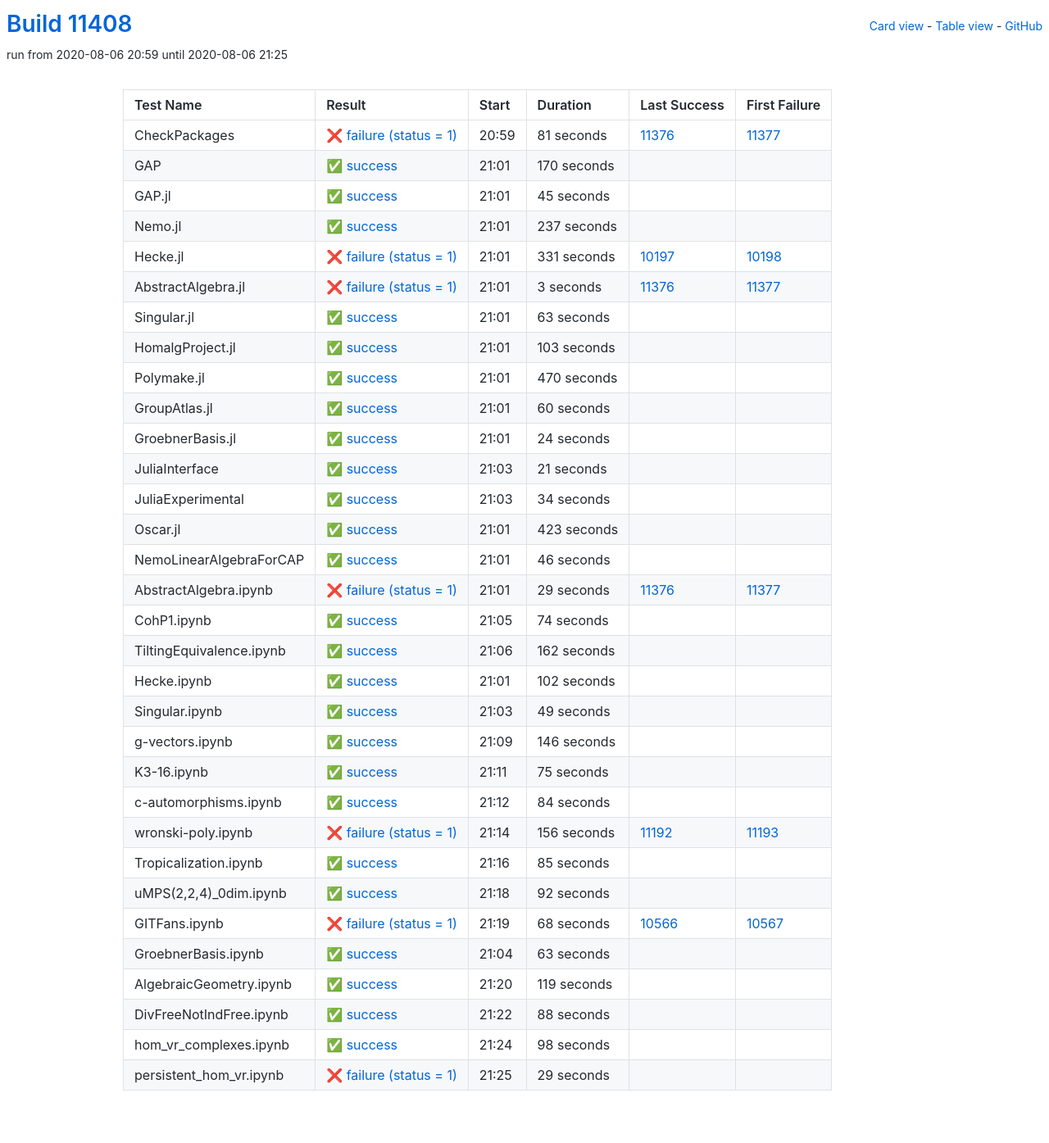
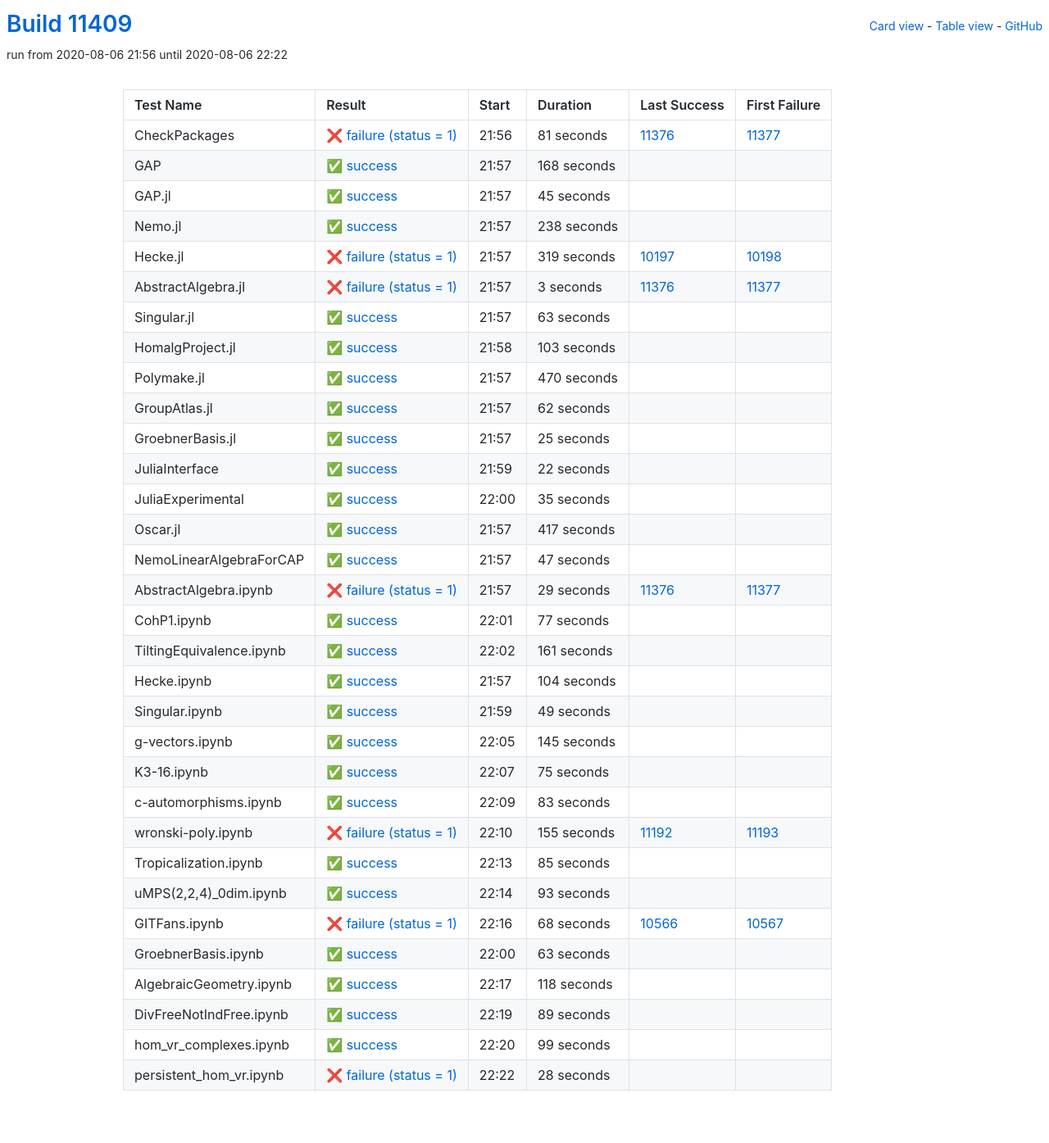
Before and after one commit to oscar-system/oscar-ci-status, a Jekyll site: the page built from table.html, in a window 1280 px wide. Shown: the whole page at 82% size. Built offline with Jekyll 4.4.1, drawn with Linux system fonts in a browser that asks for light colours.

Commit message:
Build #11409

```diff
--- a/_data/ci.yml
+++ b/_data/ci.yml
@@ -1,6 +1,6 @@
 ---
-build: 11408
-build_url: https://oscarci.mathematik.uni-kl.de/job/oscar/11408/
+build: 11409
+build_url: https://oscarci.mathematik.uni-kl.de/job/oscar/11409/
 job: oscar
 organization: oscar-system
 repo: oscar-ci-status
@@ -8,8 +8,8 @@
 tests:
 - name: CheckPackages
   id: checkpackages
-  log: https://oscarci.mathematik.uni-kl.de/job/oscar/11408/artifact/logs/build-11408/CheckPackages.log
-  start: 2020-08-06 20:59
+  log: https://oscarci.mathematik.uni-kl.de/job/oscar/11409/artifact/logs/build-11409/CheckPackages.log
+  start: 2020-08-06 21:56
   success: false
   exitcode: 1
   status: failure
@@ -20,20 +20,20 @@
   first_failure_url: https://oscarci.mathematik.uni-kl.de/job/oscar/11377/
 - name: GAP
   id: gap
-  log: https://oscarci.mathematik.uni-kl.de/job/oscar/11408/artifact/logs/build-11408/GAP.log
-  start: 2020-08-06 21:01
+  log: https://oscarci.mathematik.uni-kl.de/job/oscar/11409/artifact/logs/build-11409/GAP.log
+  start: 2020-08-06 21:57
   success: true
   exitcode: 0
   status: success
-  duration: 170
+  duration: 168
   last_success: false
   last_success_url:
   first_failure: false
   first_failure_url:
 - name: GAP.jl
   id: gap-jl
-  log: https://oscarci.mathematik.uni-kl.de/job/oscar/11408/artifact/logs/build-11408/GAP.jl.log
-  start: 2020-08-06 21:01
+  log: https://oscarci.mathematik.uni-kl.de/job/oscar/11409/artifact/logs/build-11409/GAP.jl.log
+  start: 2020-08-06 21:57
   success: true
   exitcode: 0
   status: success
@@ -44,32 +44,32 @@
   first_failure_url:
 - name: Nemo.jl
   id: nemo-jl
-  log: https://oscarci.mathematik.uni-kl.de/job/oscar/11408/artifact/logs/build-11408/Nemo.jl.log
-  start: 2020-08-06 21:01
+  log: https://oscarci.mathematik.uni-kl.de/job/oscar/11409/artifact/logs/build-11409/Nemo.jl.log
+  start: 2020-08-06 21:57
   success: true
   exitcode: 0
   status: success
-  duration: 237
+  duration: 238
   last_success: false
   last_success_url:
   first_failure: false
   first_failure_url:
 - name: Hecke.jl
   id: hecke-jl
-  log: https://oscarci.mathematik.uni-kl.de/job/oscar/11408/artifact/logs/build-11408/Hecke.jl.log
-  start: 2020-08-06 21:01
+  log: https://oscarci.mathematik.uni-kl.de/job/oscar/11409/artifact/logs/build-11409/Hecke.jl.log
+  start: 2020-08-06 21:57
   success: false
   exitcode: 1
   status: failure
-  duration: 331
+  duration: 319
   last_success: 10197
   last_success_url: https://oscarci.mathematik.uni-kl.de/job/oscar/10197/
   first_failure: 10198
   first_failure_url: https://oscarci.mathematik.uni-kl.de/job/oscar/10198/
 - name: AbstractAlgebra.jl
   id: abstractalgebra-jl
-  log: https://oscarci.mathematik.uni-kl.de/job/oscar/11408/artifact/logs/build-11408/AbstractAlgebra.jl.log
-  start: 2020-08-06 21:01
+  log: https://oscarci.mathematik.uni-kl.de/job/oscar/11409/artifact/logs/build-11409/AbstractAlgebra.jl.log
+  start: 2020-08-06 21:57
   success: false
   exitcode: 1
   status: failure
@@ -80,8 +80,8 @@
   first_failure_url: https://oscarci.mathematik.uni-kl.de/job/oscar/11377/
 - name: Singular.jl
   id: singular-jl
-  log: https://oscarci.mathematik.uni-kl.de/job/oscar/11408/artifact/logs/build-11408/Singular.jl.log
-  start: 2020-08-06 21:01
+  log: https://oscarci.mathematik.uni-kl.de/job/oscar/11409/artifact/logs/build-11409/Singular.jl.log
+  start: 2020-08-06 21:57
   success: true
   exitcode: 0
   status: success
@@ -92,8 +92,8 @@
   first_failure_url:
 - name: HomalgProject.jl
   id: homalgproject-jl
-  log: https://oscarci.mathematik.uni-kl.de/job/oscar/11408/artifact/logs/build-11408/HomalgProject.jl.log
-  start: 2020-08-06 21:01
+  log: https://oscarci.mathematik.uni-kl.de/job/oscar/11409/artifact/logs/build-11409/HomalgProject.jl.log
+  start: 2020-08-06 21:58
   success: true
   exitcode: 0
   status: success
@@ -104,8 +104,8 @@
   first_failure_url:
 - name: Polymake.jl
   id: polymake-jl
-  log: https://oscarci.mathematik.uni-kl.de/job/oscar/11408/artifact/logs/build-11408/Polymake.jl.log
-  start: 2020-08-06 21:01
+  log: https://oscarci.mathematik.uni-kl.de/job/oscar/11409/artifact/logs/build-11409/Polymake.jl.log
+  start: 2020-08-06 21:57
   success: true
   exitcode: 0
   status: success
@@ -116,80 +116,80 @@
   first_failure_url:
 - name: GroupAtlas.jl
   id: groupatlas-jl
-  log: https://oscarci.mathematik.uni-kl.de/job/oscar/11408/artifact/logs/build-11408/GroupAtlas.jl.log
-  start: 2020-08-06 21:01
+  log: https://oscarci.mathematik.uni-kl.de/job/oscar/11409/artifact/logs/build-11409/GroupAtlas.jl.log
+  start: 2020-08-06 21:57
   success: true
   exitcode: 0
   status: success
-  duration: 60
+  duration: 62
   last_success: false
   last_success_url:
   first_failure: false
   first_failure_url:
 - name: GroebnerBasis.jl
   id: groebnerbasis-jl
-  log: https://oscarci.mathematik.uni-kl.de/job/oscar/11408/artifact/logs/build-11408/GroebnerBasis.jl.log
-  start: 2020-08-06 21:01
+  log: https://oscarci.mathematik.uni-kl.de/job/oscar/11409/artifact/logs/build-11409/GroebnerBasis.jl.log
+  start: 2020-08-06 21:57
   success: true
   exitcode: 0
   status: success
-  duration: 24
+  duration: 25
   last_success: false
   last_success_url:
   first_failure: false
   first_failure_url:
 - name: JuliaInterface
   id: juliainterface
-  log: https://oscarci.mathematik.uni-kl.de/job/oscar/11408/artifact/logs/build-11408/JuliaInterface.log
-  start: 2020-08-06 21:03
+  log: https://oscarci.mathematik.uni-kl.de/job/oscar/11409/artifact/logs/build-11409/JuliaInterface.log
+  start: 2020-08-06 21:59
   success: true
   exitcode: 0
   status: success
-  duration: 21
+  duration: 22
   last_success: false
   last_success_url:
   first_failure: false
   first_failure_url:
 - name: JuliaExperimental
   id: juliaexperimental
-  log: https://oscarci.mathematik.uni-kl.de/job/oscar/11408/artifact/logs/build-11408/JuliaExperimental.log
-  start: 2020-08-06 21:03
+  log: https://oscarci.mathematik.uni-kl.de/job/oscar/11409/artifact/logs/build-11409/JuliaExperimental.log
+  start: 2020-08-06 22:00
   success: true
   exitcode: 0
   status: success
-  duration: 34
+  duration: 35
   last_success: false
   last_success_url:
   first_failure: false
   first_failure_url:
 - name: Oscar.jl
   id: oscar-jl
-  log: https://oscarci.mathematik.uni-kl.de/job/oscar/11408/artifact/logs/build-11408/Oscar.jl.log
-  start: 2020-08-06 21:01
+  log: https://oscarci.mathematik.uni-kl.de/job/oscar/11409/artifact/logs/build-11409/Oscar.jl.log
+  start: 2020-08-06 21:57
   success: true
   exitcode: 0
   status: success
-  duration: 423
+  duration: 417
   last_success: false
   last_success_url:
   first_failure: false
   first_failure_url:
 - name: NemoLinearAlgebraForCAP
   id: nemolinearalgebraforcap
-  log: https://oscarci.mathematik.uni-kl.de/job/oscar/11408/artifact/logs/build-11408/NemoLinearAlgebraForCAP.log
-  start: 2020-08-06 21:01
+  log: https://oscarci.mathematik.uni-kl.de/job/oscar/11409/artifact/logs/build-11409/NemoLinearAlgebraForCAP.log
+  start: 2020-08-06 21:57
   success: true
   exitcode: 0
   status: success
-  duration: 46
+  duration: 47
   last_success: false
   last_success_url:
   first_failure: false
   first_failure_url:
 - name: AbstractAlgebra.ipynb
   id: abstractalgebra-ipynb
-  log: https://oscarci.mathematik.uni-kl.de/job/oscar/11408/artifact/logs/build-11408/AbstractAlgebra.ipynb.log
-  start: 2020-08-06 21:01
+  log: https://oscarci.mathematik.uni-kl.de/job/oscar/11409/artifact/logs/build-11409/AbstractAlgebra.ipynb.log
+  start: 2020-08-06 21:57
   success: false
   exitcode: 1
   status: failure
@@ -200,44 +200,44 @@
   first_failure_url: https://oscarci.mathematik.uni-kl.de/job/oscar/11377/
 - name: CohP1.ipynb
   id: cohp1-ipynb
-  log: https://oscarci.mathematik.uni-kl.de/job/oscar/11408/artifact/logs/build-11408/CohP1.ipynb.log
-  start: 2020-08-06 21:05
+  log: https://oscarci.mathematik.uni-kl.de/job/oscar/11409/artifact/logs/build-11409/CohP1.ipynb.log
+  start: 2020-08-06 22:01
   success: true
   exitcode: 0
   status: success
-  duration: 74
+  duration: 77
   last_success: false
   last_success_url:
   first_failure: false
   first_failure_url:
 - name: TiltingEquivalence.ipynb
   id: tiltingequivalence-ipynb
-  log: https://oscarci.mathematik.uni-kl.de/job/oscar/11408/artifact/logs/build-11408/TiltingEquivalence.ipynb.log
-  start: 2020-08-06 21:06
+  log: https://oscarci.mathematik.uni-kl.de/job/oscar/11409/artifact/logs/build-11409/TiltingEquivalence.ipynb.log
+  start: 2020-08-06 22:02
   success: true
   exitcode: 0
   status: success
-  duration: 162
+  duration: 161
   last_success: false
   last_success_url:
   first_failure: false
   first_failure_url:
 - name: Hecke.ipynb
   id: hecke-ipynb
-  log: https://oscarci.mathematik.uni-kl.de/job/oscar/11408/artifact/logs/build-11408/Hecke.ipynb.log
-  start: 2020-08-06 21:01
+  log: https://oscarci.mathematik.uni-kl.de/job/oscar/11409/artifact/logs/build-11409/Hecke.ipynb.log
+  start: 2020-08-06 21:57
   success: true
   exitcode: 0
   status: success
-  duration: 102
+  duration: 104
   last_success: false
   last_success_url:
   first_failure: false
   first_failure_url:
 - name: Singular.ipynb
   id: singular-ipynb
-  log: https://oscarci.mathematik.uni-kl.de/job/oscar/11408/artifact/logs/build-11408/Singular.ipynb.log
-  start: 2020-08-06 21:03
+  log: https://oscarci.mathematik.uni-kl.de/job/oscar/11409/artifact/logs/build-11409/Singular.ipynb.log
+  start: 2020-08-06 21:59
   success: true
   exitcode: 0
   status: success
@@ -248,20 +248,20 @@
   first_failure_url:
 - name: g-vectors.ipynb
   id: g-vectors-ipynb
-  log: https://oscarci.mathematik.uni-kl.de/job/oscar/11408/artifact/logs/build-11408/g-vectors.ipynb.log
-  start: 2020-08-06 21:09
+  log: https://oscarci.mathematik.uni-kl.de/job/oscar/11409/artifact/logs/build-11409/g-vectors.ipynb.log
+  start: 2020-08-06 22:05
   success: true
   exitcode: 0
   status: success
-  duration: 146
+  duration: 145
   last_success: false
   last_success_url:
   first_failure: false
   first_failure_url:
 - name: K3-16.ipynb
   id: k3-16-ipynb
-  log: https://oscarci.mathematik.uni-kl.de/job/oscar/11408/artifact/logs/build-11408/K3-16.ipynb.log
-  start: 2020-08-06 21:11
+  log: https://oscarci.mathematik.uni-kl.de/job/oscar/11409/artifact/logs/build-11409/K3-16.ipynb.log
+  start: 2020-08-06 22:07
   success: true
   exitcode: 0
   status: success
@@ -272,32 +272,32 @@
   first_failure_url:
 - name: c-automorphisms.ipynb
   id: c-automorphisms-ipynb
-  log: https://oscarci.mathematik.uni-kl.de/job/oscar/11408/artifact/logs/build-11408/c-automorphisms.ipynb.log
-  start: 2020-08-06 21:12
+  log: https://oscarci.mathematik.uni-kl.de/job/oscar/11409/artifact/logs/build-11409/c-automorphisms.ipynb.log
+  start: 2020-08-06 22:09
   success: true
   exitcode: 0
   status: success
-  duration: 84
+  duration: 83
   last_success: false
   last_success_url:
   first_failure: false
   first_failure_url:
 - name: wronski-poly.ipynb
   id: wronski-poly-ipynb
-  log: https://oscarci.mathematik.uni-kl.de/job/oscar/11408/artifact/logs/build-11408/wronski-poly.ipynb.log
-  start: 2020-08-06 21:14
+  log: https://oscarci.mathematik.uni-kl.de/job/oscar/11409/artifact/logs/build-11409/wronski-poly.ipynb.log
+  start: 2020-08-06 22:10
   success: false
   exitcode: 1
   status: failure
-  duration: 156
+  duration: 155
   last_success: 11192
   last_success_url: https://oscarci.mathematik.uni-kl.de/job/oscar/11192/
   first_failure: 11193
   first_failure_url: https://oscarci.mathematik.uni-kl.de/job/oscar/11193/
 - name: Tropicalization.ipynb
   id: tropicalization-ipynb
-  log: https://oscarci.mathematik.uni-kl.de/job/oscar/11408/artifact/logs/build-11408/Tropicalization.ipynb.log
-  start: 2020-08-06 21:16
+  log: https://oscarci.mathematik.uni-kl.de/job/oscar/11409/artifact/logs/build-11409/Tropicalization.ipynb.log
+  start: 2020-08-06 22:13
   success: true
   exitcode: 0
   status: success
@@ -308,20 +308,20 @@
   first_failure_url:
 - name: uMPS(2,2,4)_0dim.ipynb
   id: umps-2-2-4-0dim-ipynb
-  log: https://oscarci.mathematik.uni-kl.de/job/oscar/11408/artifact/logs/build-11408/uMPS-2-2-4-_0dim.ipynb.log
-  start: 2020-08-06 21:18
+  log: https://oscarci.mathematik.uni-kl.de/job/oscar/11409/artifact/logs/build-11409/uMPS-2-2-4-_0dim.ipynb.log
+  start: 2020-08-06 22:14
   success: true
   exitcode: 0
   status: success
-  duration: 92
+  duration: 93
   last_success: false
   last_success_url:
   first_failure: false
   first_failure_url:
 - name: GITFans.ipynb
   id: gitfans-ipynb
-  log: https://oscarci.mathematik.uni-kl.de/job/oscar/11408/artifact/logs/build-11408/GITFans.ipynb.log
-  start: 2020-08-06 21:19
+  log: https://oscarci.mathematik.uni-kl.de/job/oscar/11409/artifact/logs/build-11409/GITFans.ipynb.log
+  start: 2020-08-06 22:16
   success: false
   exitcode: 1
   status: failure
@@ -332,8 +332,8 @@
   first_failure_url: https://oscarci.mathematik.uni-kl.de/job/oscar/10567/
 - name: GroebnerBasis.ipynb
   id: groebnerbasis-ipynb
-  log: https://oscarci.mathematik.uni-kl.de/job/oscar/11408/artifact/logs/build-11408/GroebnerBasis.ipynb.log
-  start: 2020-08-06 21:04
+  log: https://oscarci.mathematik.uni-kl.de/job/oscar/11409/artifact/logs/build-11409/GroebnerBasis.ipynb.log
+  start: 2020-08-06 22:00
   success: true
   exitcode: 0
   status: success
@@ -344,48 +344,48 @@
   first_failure_url:
 - name: AlgebraicGeometry.ipynb
   id: algebraicgeometry-ipynb
-  log: https://oscarci.mathematik.uni-kl.de/job/oscar/11408/artifact/logs/build-11408/AlgebraicGeometry.ipynb.log
-  start: 2020-08-06 21:20
+  log: https://oscarci.mathematik.uni-kl.de/job/oscar/11409/artifact/logs/build-11409/AlgebraicGeometry.ipynb.log
+  start: 2020-08-06 22:17
   success: true
   exitcode: 0
   status: success
-  duration: 119
+  duration: 118
   last_success: false
   last_success_url:
   first_failure: false
   first_failure_url:
 - name: DivFreeNotIndFree.ipynb
   id: divfreenotindfree-ipynb
-  log: https://oscarci.mathematik.uni-kl.de/job/oscar/11408/artifact/logs/build-11408/DivFreeNotIndFree.ipynb.log
-  start: 2020-08-06 21:22
+  log: https://oscarci.mathematik.uni-kl.de/job/oscar/11409/artifact/logs/build-11409/DivFreeNotIndFree.ipynb.log
+  start: 2020-08-06 22:19
   success: true
   exitcode: 0
   status: success
-  duration: 88
+  duration: 89
   last_success: false
   last_success_url:
   first_failure: false
   first_failure_url:
 - name: hom_vr_complexes.ipynb
   id: hom-vr-complexes-ipynb
-  log: https://oscarci.mathematik.uni-kl.de/job/oscar/11408/artifact/logs/build-11408/hom_vr_complexes.ipynb.log
-  start: 2020-08-06 21:24
+  log: https://oscarci.mathematik.uni-kl.de/job/oscar/11409/artifact/logs/build-11409/hom_vr_complexes.ipynb.log
+  start: 2020-08-06 22:20
   success: true
   exitcode: 0
   status: success
-  duration: 98
+  duration: 99
   last_success: false
   last_success_url:
   first_failure: false
   first_failure_url:
 - name: persistent_hom_vr.ipynb
   id: persistent-hom-vr-ipynb
-  log: https://oscarci.mathematik.uni-kl.de/job/oscar/11408/artifact/logs/build-11408/persistent_hom_vr.ipynb.log
-  start: 2020-08-06 21:25
+  log: https://oscarci.mathematik.uni-kl.de/job/oscar/11409/artifact/logs/build-11409/persistent_hom_vr.ipynb.log
+  start: 2020-08-06 22:22
   success: false
   exitcode: 1
   status: failure
-  duration: 29
+  duration: 28
   last_success: false
   last_success_url:
   first_failure: false
```
Also changed, not shown: README.md.
